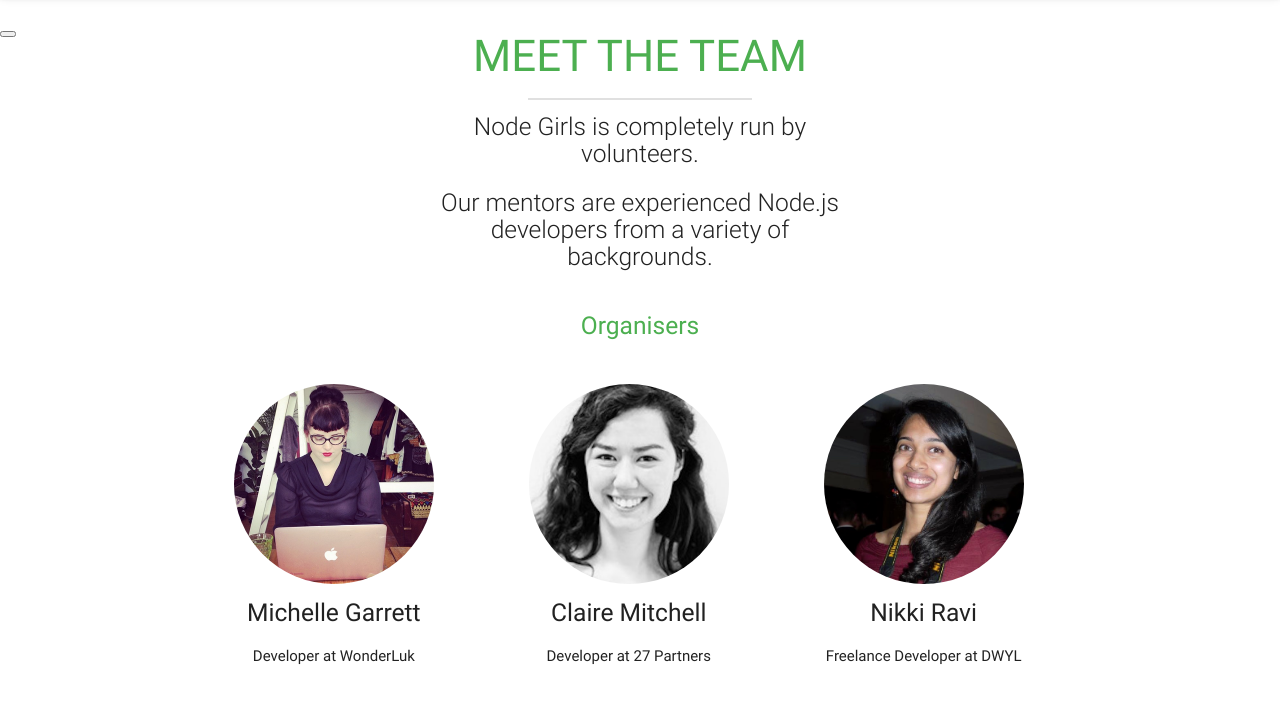
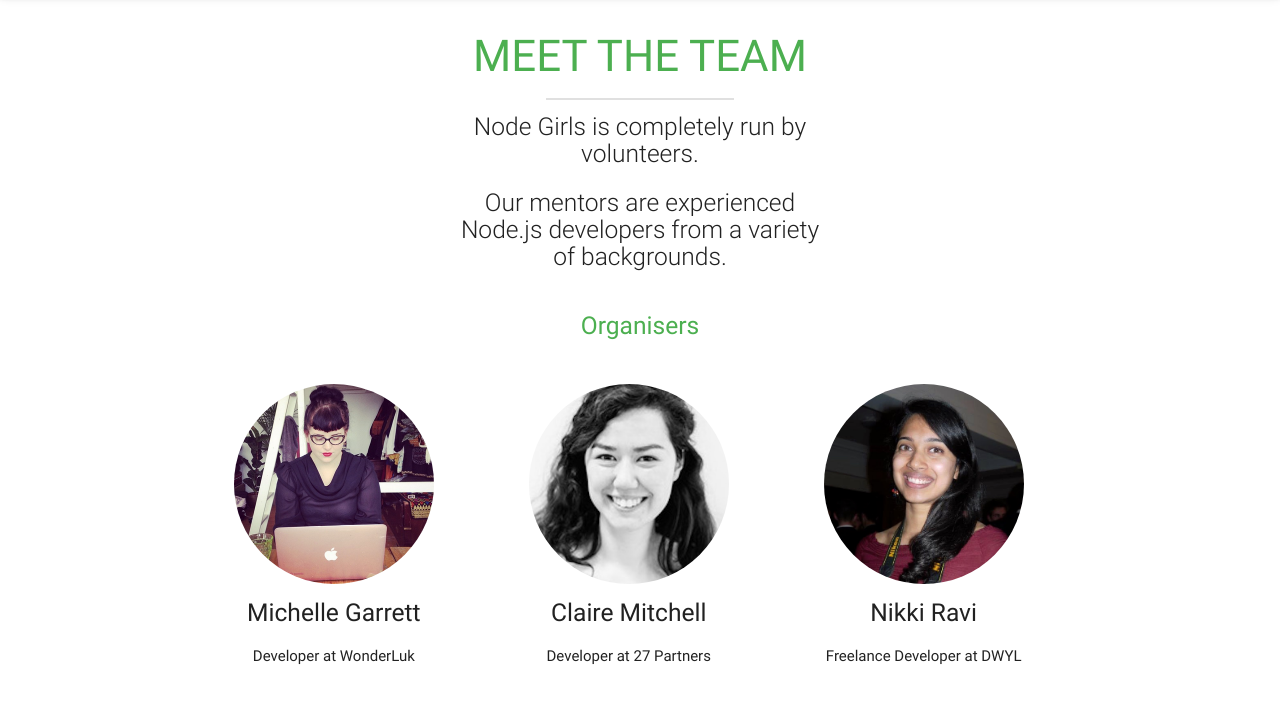
Before and after one commit to node-girls/node-girls-website, a plain HTML site: page team.html in a window 1280 px wide. Shown: the part 69-772 px from the top of the page. Drawn offline with nearby package versions, Linux system fonts and the light colour scheme.

Commit message:
fixing some naming and styling bugs

```diff
--- a/css/style.css
+++ b/css/style.css
@@ -28,6 +28,11 @@ p {
 
 .section {
   width: 100%;
+}
+
+/*materialise override*/
+.waves-effect {
+  z-index: 0;
 }
 
 @media only screen and (max-width : 992px) {
@@ -251,13 +256,13 @@ svg {
 ***************************/
 
 @media only screen and (min-width: 500px) {
-  .why-container {
+  .why-container, .team-container {
     width: 75%;
   }
 }
 
 @media only screen and (min-width: 993px) {
-  .why-container {
+  .why-container, .team-container {
     width: 42%;
   }
 }
@@ -273,7 +278,7 @@ svg {
   }
 }
 
-.why-text-container {
+.why-text-container, .team-container {
   margin: 0 auto;
 }
 
@@ -327,11 +332,6 @@ footer.page-footer {
 /***************************
   TEAM
 ***************************/
-
-.team-container {
-  width: 50%;
-  margin: 0 auto;
-}
 
 .team-images-container {
   width: 80%;
--- a/team.html
+++ b/team.html
@@ -38,13 +38,13 @@
         hidden in non-mobile settings-->
         <ul class="mobile-nav">
           <li><a href="./index.html">Home</a></li>
-        <li><a href="./team.html">Meet the Team</a></li>
-        <li><a href="./events.html">Upcoming Events</a></li>
-        <li><a href="./resources">Resources</a></li>
-        <li><a href="#footer">Contact Us</a></li>
+          <li><a href="./team.html">Meet the Team</a></li>
+          <li><a href="./events.html">Upcoming Events</a></li>
+          <li><a href="./resources.html">Resources</a></li>
+          <li><a href="#footer">Contact Us</a></li>
         </ul>
       </button>
-      <button id="nav-overflow"></button>
+      <button class="nav-overflow"></button>
     </div>
   </nav>
 
```
Also changed, not shown: events.html (+5 -5 lines), index.html (+1 -1 lines), resources.html (+5 -5 lines).
